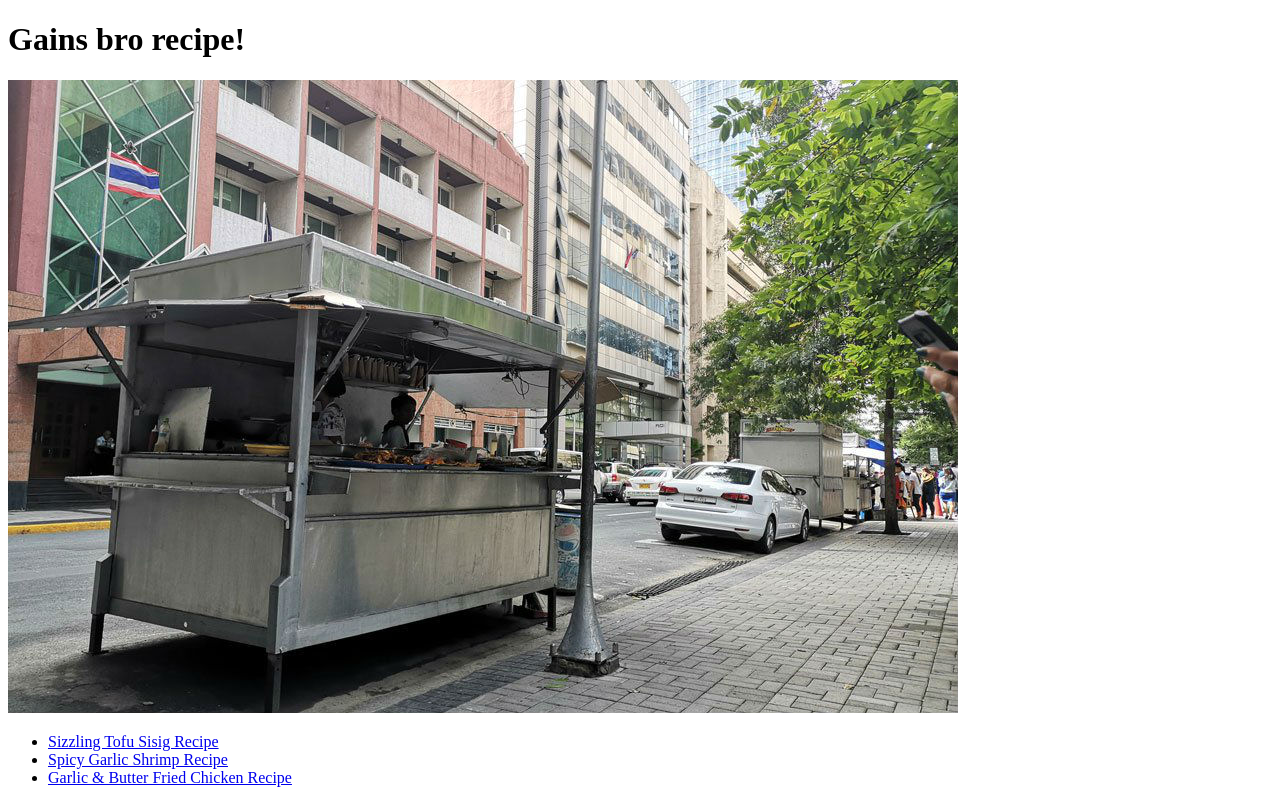
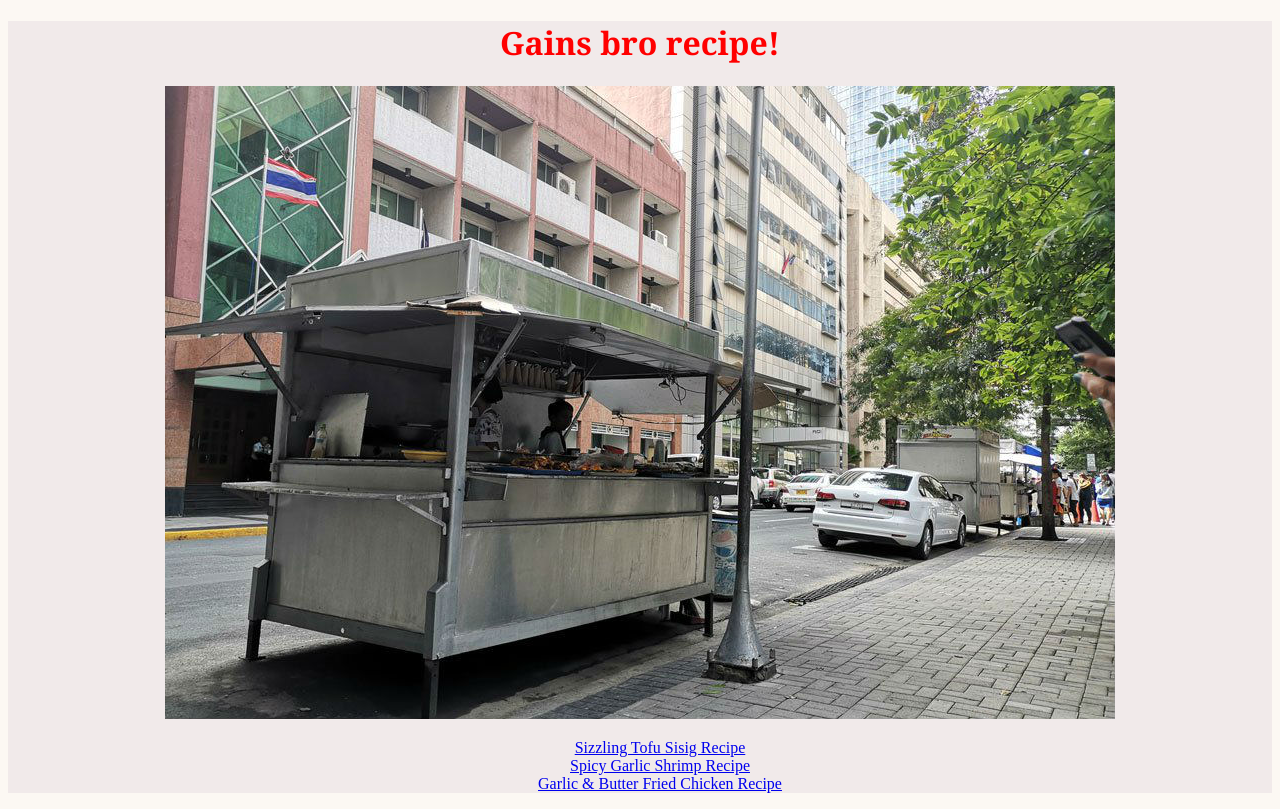
Before and after one commit to jravs06/odin_recipes, a plain HTML site: page index.html in a window 1280 px wide. Drawn offline with Linux system fonts and the light colour scheme.

Commit message:
added CSS to all 4 pages

```diff
--- a/index.html
+++ b/index.html
@@ -3,10 +3,14 @@
     <head>
         <meta charset="UTF-8">
         <title>Recipe</title>
+        <link rel = "stylesheet" href = "style.css">
     </head>
 
-<body>
+<body class = "whole_content">
+<div class = "contents">
+    <div class="header main">
     <h1>Gains bro recipe!</h1>
+    </div>
     <img src ="./images/jollyjeep.jpg" alt="a common food stall in Makati, Philippines">
 
     <ul>
@@ -15,6 +19,6 @@
         <li><a href = "./recipes/garlic_butter_fried_chicken.html">Garlic & Butter Fried Chicken Recipe</a></li>
     </ul>
 
-
+</div>
 </body>
 </html>
--- /dev/null
+++ b/style.css
@@ -0,0 +1,24 @@
+body {
+    text-align: center;
+    list-style: inside;
+}
+
+ul {
+    list-style: none;
+}
+
+.contents {
+    background-color: #f1eaea;
+}
+.whole_content {
+    background-color: #fcf8f3;
+}
+
+.header {
+    color: #bdbd14;
+    font-family: Georgia, 'Times New Roman', Times, serif
+}
+
+.header.main {
+    color: red;
+}
```
Also changed, not shown: recipes/garlic_butter_fried_chicken.html (+6 -1 lines), recipes/sizzling-tofu-sisig.html (+6 -1 lines), recipes/spicy-garlic-shrimp.html (+6 -1 lines).
